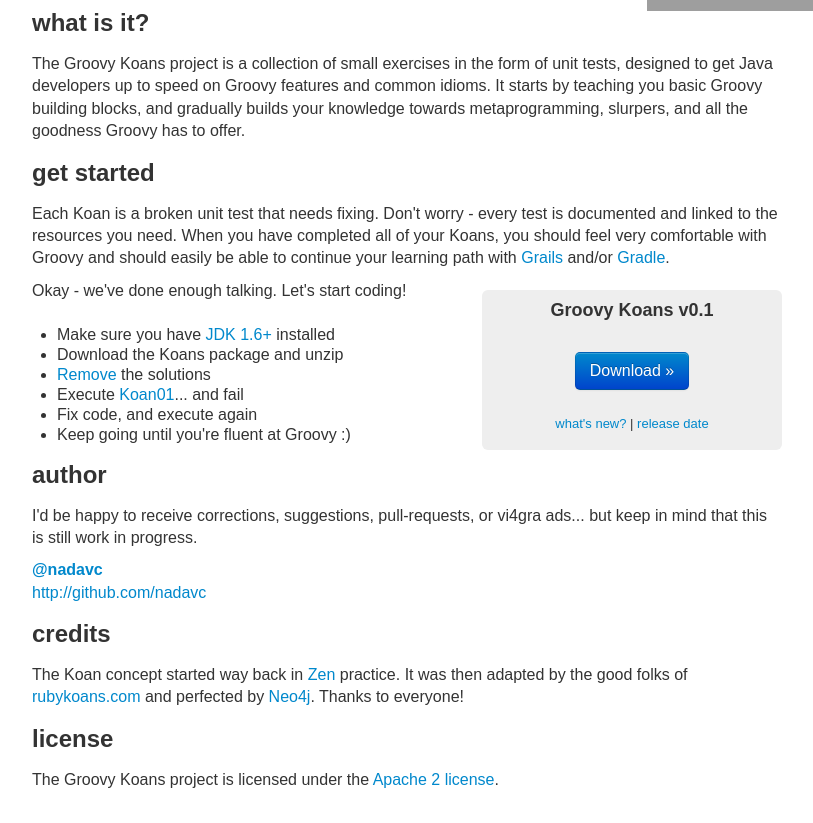
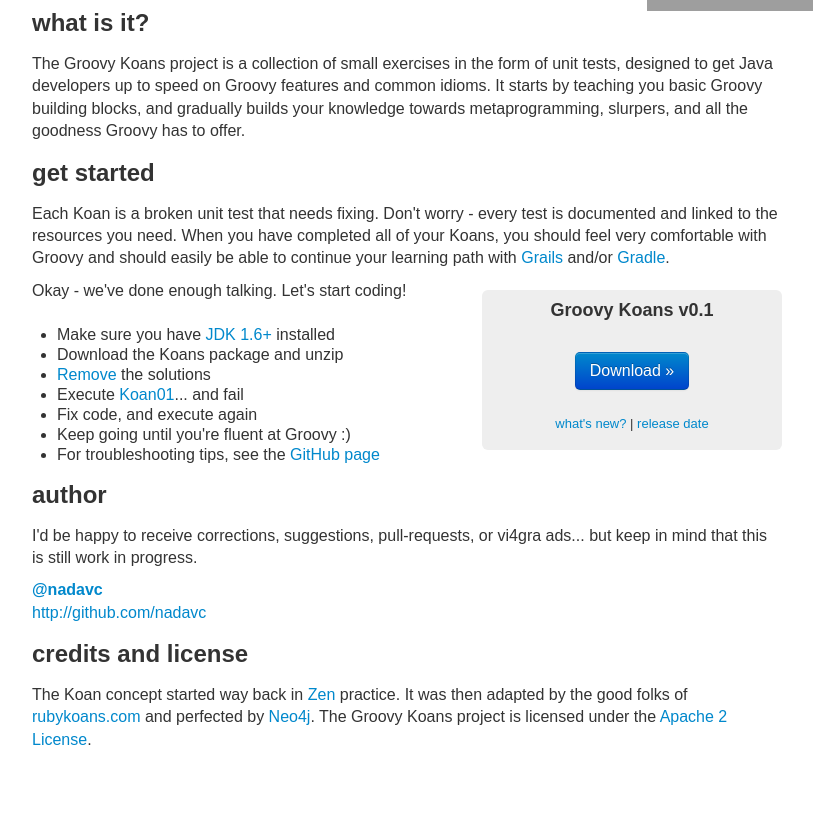
Before and after one commit to nadavc/groovykoans, a plain HTML site: page index.html in a window 1280 px wide. Shown: the part 289-1112 px from the top of the page, without its empty margins (233-1046 px from the left). After the commit the page ends 1072 px from the top, so only its background shows below. Drawn offline with Linux system fonts and the light colour scheme; grey boxes are pictures that could not be loaded.

Commit message:
Updated the website

```diff
--- a/index.html
+++ b/index.html
@@ -107,7 +107,7 @@
 
         <div id="dlDetails">
             <a href="#" rel="tooltip" title="Initial Release">what's new?</a> |
-            <a href="#" rel="tooltip" title="2012/09/12">release date</a>
+            <a href="#" rel="tooltip" title="2012/09/18">release date</a>
         </div>
     </div>
 
@@ -125,6 +125,7 @@
                 Koan01</a>... and fail</li>
             <li>Fix code, and execute again</li>
             <li>Keep going until you're fluent at Groovy :)</li>
+            <li>For troubleshooting tips, see the <a href="http://github.com/nadavc/groovykoans">GitHub page</a></li>
         </ul>
     </div>
 </div>
@@ -142,20 +143,13 @@
 </div>
 
 <div>
-    <h3>credits</h3>
+    <h3>credits and license</h3>
 
     <p>The Koan concept started way back in <a href="http://en.wikipedia.org/wiki/K%C5%8Dan">Zen</a> practice.
         It was then adapted by the good folks of <a href="http://rubykoans.com">rubykoans.com</a> and perfected by
-        <a href="https://github.com/jimwebber/neo4j-tutorial">Neo4j</a>. Thanks to everyone!
+        <a href="https://github.com/jimwebber/neo4j-tutorial">Neo4j</a>. The Groovy Koans project is licensed under the
+        <a href="http://www.apache.org/licenses/LICENSE-2.0.html">Apache 2 License</a>.
 
-    </p>
-</div>
-
-<div>
-    <h3>license</h3>
-
-    <p>The Groovy Koans project is licensed under the <a href="http://www.apache.org/licenses/LICENSE-2.0.html">
-        Apache 2 license</a>.
     </p>
 </div>
 
```
